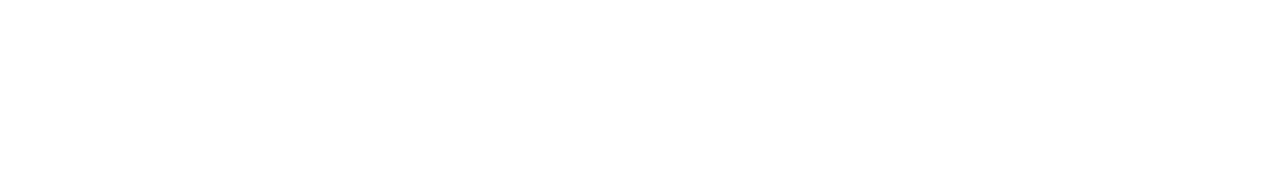
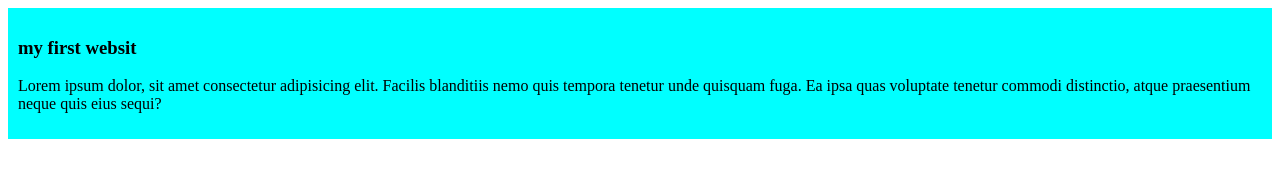
Before and after one commit to rahatrok/my-first-github-repo, a plain HTML site: page index.html in a window 1280 px wide. Drawn offline with Linux system fonts and the light colour scheme.

Commit message:
added the first blog

```diff
--- a/index.html
+++ b/index.html
@@ -4,8 +4,12 @@
     <meta charset="UTF-8">
     <meta name="viewport" content="width=device-width, initial-scale=1.0">
     <title>my first ever github </title>
+    <link rel="stylesheet" href="styles/blog.css">
 </head>
-<body>
+<body><div>
+    <h3>my first websit</h3>
+    <p>Lorem ipsum dolor, sit amet consectetur adipisicing elit. Facilis blanditiis nemo quis tempora tenetur unde quisquam fuga. Ea ipsa quas voluptate tenetur commodi distinctio, atque praesentium neque quis eius sequi?</p>
+</div>
 
 </body>
 </html>
--- /dev/null
+++ b/styles/blog.css
@@ -0,0 +1,4 @@
+div{
+    background-color: aqua;
+    padding: 10px;
+}
```
